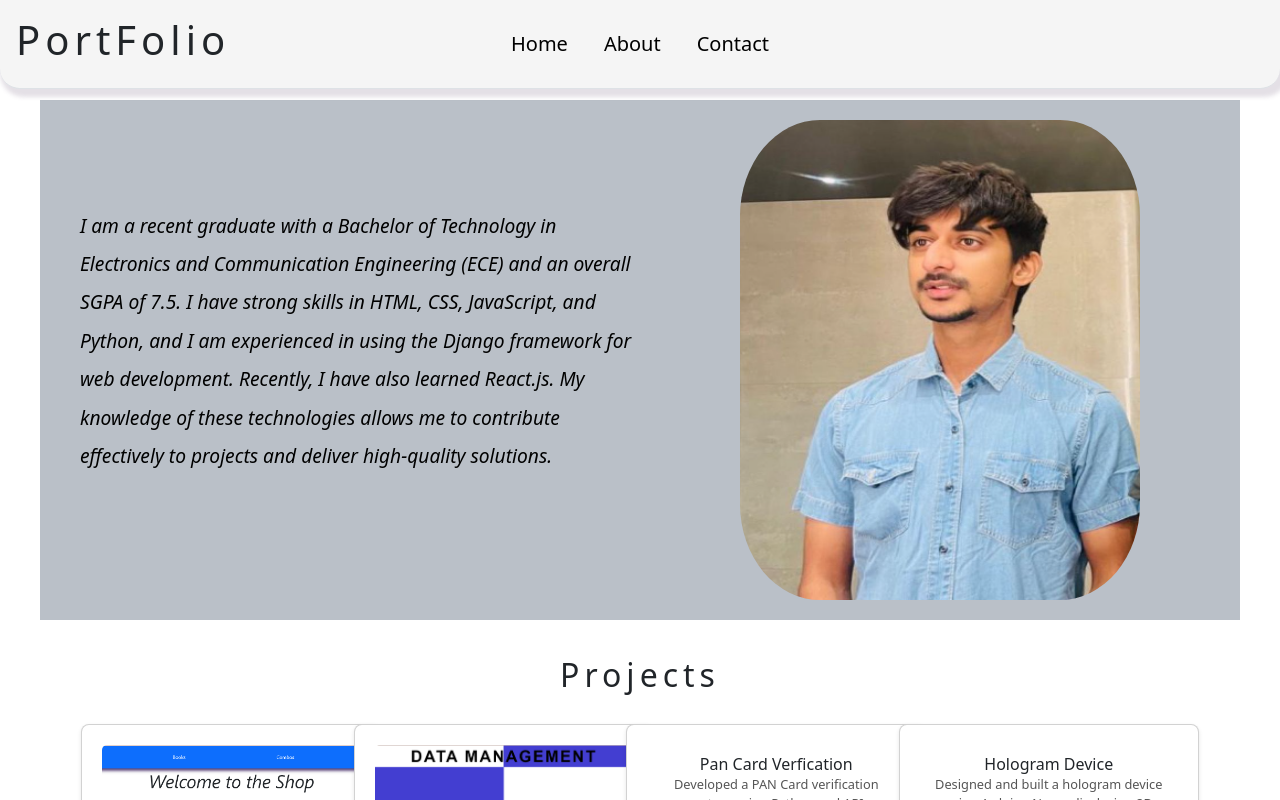
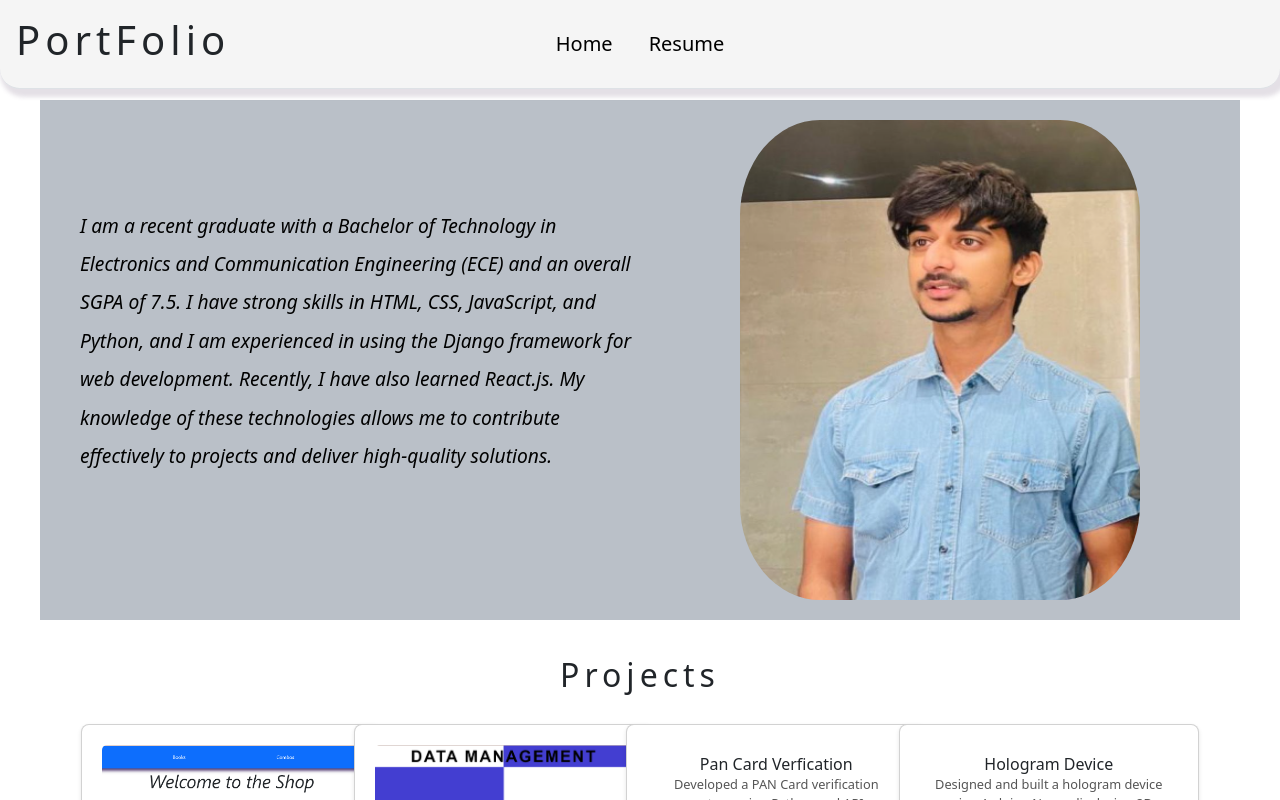
Before and after one commit to AdityaExplorer/port-react, a React (Vite) app: page / in a window 1280 px wide. Shown: the top 800 px of the page. Built offline with nearby package versions, Linux system fonts and the light colour scheme.

Commit message:
'second_Commit'

```diff
--- a/package.json
+++ b/package.json
@@ -8,7 +8,7 @@
     "dev": "vite",
     "build": "vite build",
     "predeploy": "npm run build",
-    "deploy": "gh-pages -d build",
+    "deploy": "gh-pages -d dist",
     "lint": "eslint .",
     "preview": "vite preview"
   },
--- a/src/App.jsx
+++ b/src/App.jsx
@@ -5,7 +5,10 @@ import MyIntro from './components/MyIntro';
 import Projects from './components/Projects';
 import Certificates from './components/Certificates';
 import Footer from './components/Footer';
+
 function App() {
+
+
 
   return (
     <>
--- a/src/components/Navbar.jsx
+++ b/src/components/Navbar.jsx
@@ -1,7 +1,7 @@
-import React from 'react'
 import './Navbar.css';
 
 function Navbar() {
+
 
     return (
         <header className="d-flex flex-wrap align-items-center justify-content-center justify-content-md-between py-3 mb-4 border-bottom fixed-top">
@@ -11,8 +11,9 @@ function Navbar() {
 
       <ul className="nav col-12 col-md-auto mb-2 justify-content-center mb-md-0">
         <li><a href="#" className="nav-link px-2 ">Home</a></li>
-        <li><a href="#" className="nav-link px-2">About</a></li>
-        <li><a href="#" className="nav-link px-2">Contact</a></li>
+        <li><a href="#" className="nav-link px-2">Resume</a></li>
+        {/* <li><a href="#" className="nav-link px-2">Contact</a></li> */}
+        {/* <h2>Think Again If You Think You Know Me</h2> */}
       </ul>
 
       <div className="col-md-3 text-end">
```
